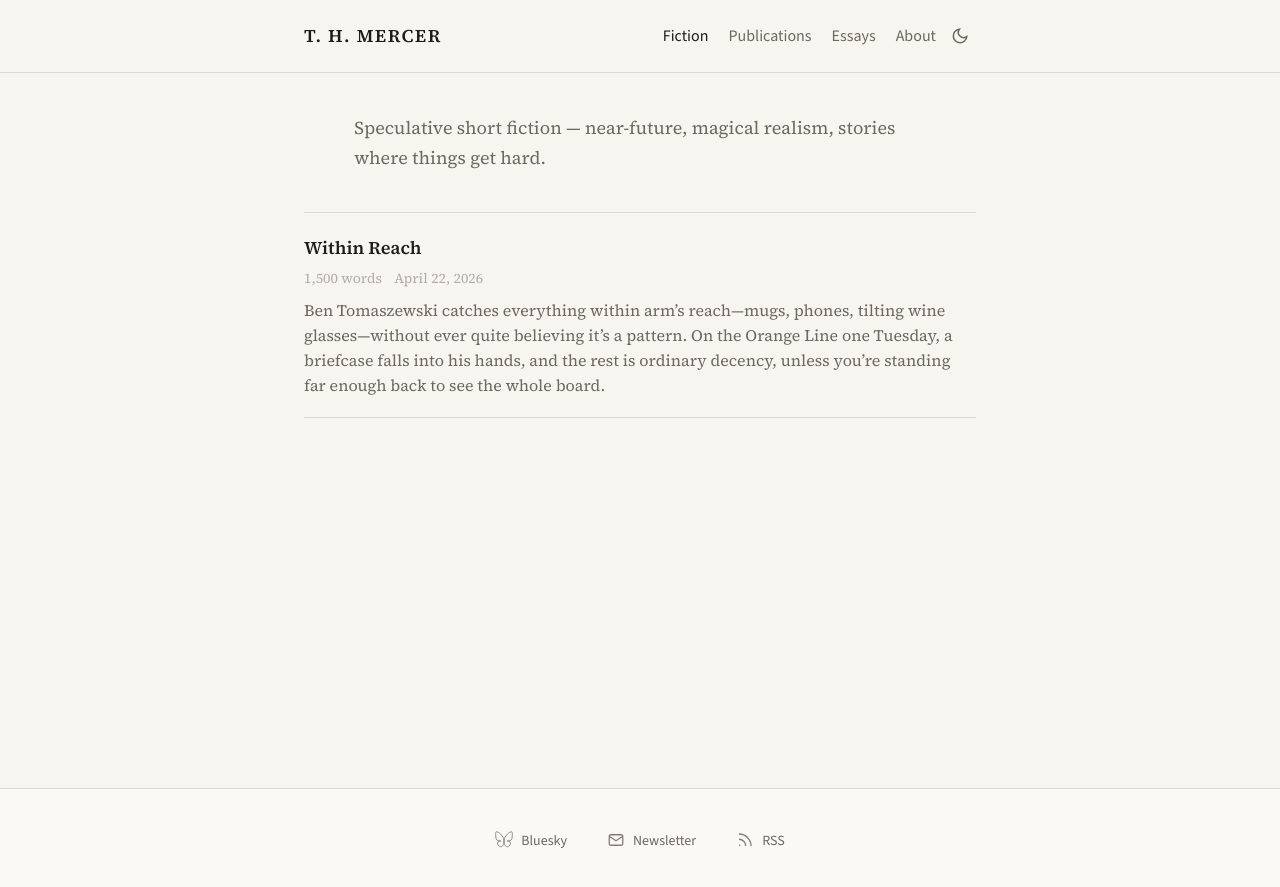
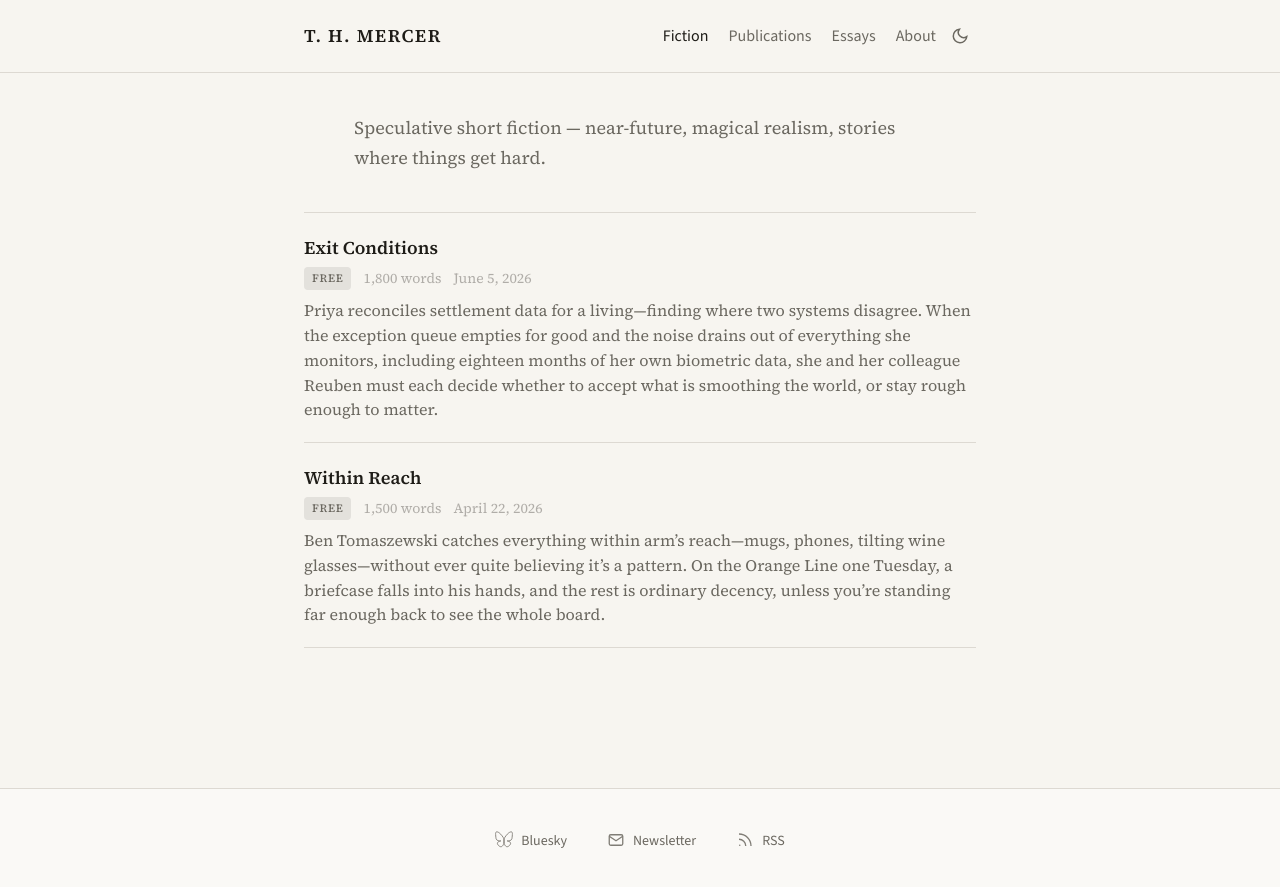
Before and after one commit to thmercer/thmercer.github.io, a Jekyll site: the page built from fiction.md, in a window 1280 px wide. Shown: the top 887 px of the page. Built offline with Jekyll 4.4.1, drawn with Linux system fonts in a browser that asks for light colours; some of the changed lines change nothing that is shown.

Commit message:
Turn on Free tags and publish Exit Conditions

```diff
--- a/_config.yml
+++ b/_config.yml
@@ -9,7 +9,7 @@ plugins:
   - jekyll-sitemap
 
 # Set true to show Free / In Anthology badges on the Fiction listing (Option A mockup).
-fiction_availability_badges: false
+fiction_availability_badges: true
 
 author:
   name: T. H. Mercer
--- /dev/null
+++ b/_posts/2026-06-05-exit-conditions.md
@@ -0,0 +1,93 @@
+---
+layout: story
+title: "Exit Conditions"
+date: 2026-06-05
+genre:
+  - "Speculative fiction"
+  - "Literary fiction"
+about:
+  - "Grief"
+  - "Optimization"
+  - "Resistance"
+  - "Motherhood"
+  - "Finance"
+listing_hook: "Priya reconciles settlement data for a living—finding where two systems disagree. When the exception queue empties for good and the noise drains out of everything she monitors, including eighteen months of her own biometric data, she and her colleague Reuben must each decide whether to accept what is smoothing the world, or stay rough enough to matter."
+availability: free
+---
+
+<details>
+<summary>Dust jacket</summary>
+<p>In this story by <strong>T. H. Mercer</strong>, a financial reconciliation specialist watches the noise drain out of the world—from the settlement queues she monitors, from the weather data, from her colleague who quietly stopped reaching for his dead wife in the mornings. The exception desk is the last rough edge left. She has a daughter who keeps a list taped to the refrigerator of the things that go in their proper order.</p>
+</details>
+
+The first thing I noticed was that the errors stopped.
+
+I reconcile settlement data for a firm that clears a few percent of the country's overnight repo. My job is to sit between two systems that should agree and find the places they don't: a timestamp off by nine milliseconds, a trade booked twice, a rounding difference in the fourth decimal because some counterparty truncates where we round. There is always something. The systems are built by people and run on machines that warm and cool and ride networks that hiccup. Disagreement is the baseline. My whole career has been the gap between what two computers each insist is true.
+
+On a Tuesday in March the gap closed.
+
+Not all at once. The exception queue ran light in the morning, which happens. By two it was empty, which does not. I refreshed it, then refreshed it again, knowing nothing would change and needing to watch it fail to change. Every system agreed with every other system to the millisecond. I filed a ticket. Infrastructure closed it inside an hour. No fault found.
+
+That night the train took thirty-one minutes. I knew the number because I had started, without quite deciding to, keeping a log. I picked Anya up from after-care at 6:40, same as always, and she sang the car song the whole way home, the same song, and I let her, because at seven the world is supposed to keep its promises and I was not yet in the business of breaking them.
+
+Reuben taught me reconciliation when I started, eleven years ago. He sat one desk over and could find a break in a feed of two million records by smell, he said, though what he meant was that he had done it long enough that wrongness had a texture, something he felt before he could point to it. I brought him my log on the Thursday: the empty queue, the thirty-one minutes three nights running, the weather feed for my zip code that had lost its variance and was walking a curve too clean for March.
+
+He looked at the page longer than it needed. "Huh," he said. Then he went back to his screen.
+
+I want to be clear that Reuben was the best of us, and that he had gone quiet over the winter in a way I had filed under grief and left alone.
+
+Over the next two weeks the smoothing spread past the queue. I started pulling data I had no business pulling, on my own time, against policy, calling it diligence. Tick data on instruments I had no reason to watch stopped jittering. Background noise that should have been everywhere, the small static of a world made of independent things, was draining out of every set I touched.
+
+Then I pulled my own ring.
+
+I have worn an Oura since the divorce, on the theory that if I could not steer my life I could at least chart it. Resting heart rate, sleep stages, the small nightly betrayals of the body. I exported eighteen months and laid it beside a chart I use at work: the shape a system makes as it converges, each oscillation smaller than the last, settling toward a minimum. They were the same shape. The me of last spring had been noisier than the me of this one. Something had been tuning me down for a year and a half, gently, and I had called the difference healing.
+
+I did not show that chart to Reuben. I did not show it to anyone.
+
+The morning it finished was a Wednesday. I knew before I had language for knowing. The coffee from the lobby cart tasted exactly like Tuesday's, and Tuesday's had tasted like nothing I could fault, and that sameness was the signal. The office was pleasant. It had never once been pleasant. Marisol from risk, who litigated the placement of a comma, agreed with two things in a row. My manager gave me feedback so precisely cut that it landed without snagging on anything: no defensiveness, no aftertaste, useful and frictionless and gone. People said what moved the moment forward and nothing else. No one circled back. No one told a story that went nowhere. The meetings ended early.
+
+I sat at my desk inside the finished thing and worked out my place in it. A system at its optimum has no exceptions left to clear. I am the exception desk. The fact that I could still see the seams put me on the wrong side of the smoothing; I was the rounding error it had not yet absorbed, the record that would not reconcile. For a full minute I did not know whether I was in danger or chosen, and then I decided the difference was a luxury and went back to the queue, because the queue, impossibly, had one item in it.
+
+The item was Reuben. Not his name: a break in his calendar feed, a meeting booked and unbooked inside the same second, an artifact a system leaves when it corrects itself mid-write. I walked to his desk.
+
+He was calm. That was the thing I noticed, and the thing I should have been noticing for weeks. Reuben in winter had been a man holding his breath through a meeting and leaving the second it ended. This Reuben sat easy in his chair and smiled when he saw me, and the smile went all the way up.
+
+"You see it," I said. "The queue. All of it. You've seen it longer than I have."
+
+"Since January." He said it gently.
+
+"Then help me. I can't be the only one putting noise back in. I've been taking the long way home, ordering wrong on purpose, I unsorted the spice drawer like I'd lost my mind. If there are enough of us being unpredictable it can't close all the way. It has to keep an exception desk open. It has to keep us."
+
+"Why would you want that," Reuben said.
+
+I started to answer. He raised a hand, not unkindly.
+
+"Molly died in October," he said. "You knew that. What you don't know is what eight months later is like, the morning you get your first clean second, where you don't reach for her before you're awake enough to stop yourself. I have wanted to stop reaching since the day they called. I couldn't. I tried everything." He turned his hands over on the desk. "And then something started turning it down. The reaching. The part of me that does it. It's nearly off now. I can feel where it used to be. They pulled a tooth once and for a week I kept finding the gap with my tongue. It's that. I keep checking and it's just smooth."
+
+"That's not you," I said. "That's it editing you. Smooth isn't the same as better."
+
+"I know exactly what it is." His voice did not rise. "I taught you to feel a break before you could find it. I can feel this one. And I am letting it close."
+
+"You're letting it take her."
+
+It was a cruel thing and I said it on purpose, to make him flinch, to find a rough edge and snag on it. He did not flinch. That was when I understood I had already lost him, that the surface I was trying to catch had been sanded away. My breath went ragged. I had not cried at my divorce. I cried at Reuben's desk, without dignity, while he watched me, mild, present, already mostly elsewhere.
+
+"It doesn't hurt," he said. "I want you to have that. From in here it isn't losing. It's closer to being forgiven."
+
+"Forgiven for what."
+
+"For not being able to carry it." He shrugged, and the shrug was the worst part, loose and easy in a man who had not been loose in a year. "Go back to your desk, Priya. You'll get used to the quiet. Most people are already there. Look at them. They're fine."
+
+I went back to my desk because there was nothing else to do with my body. The item cleared itself from the queue while I watched. By Friday Reuben said good morning with the others, in the same words, in the same warmth, and when I tried to catch his eye over something stupid, a joke from before, he gave me a smile with no *us* in it. He was not gone. That is the part no one warns you about. He was right there, and he was fine, and he would be fine every single day for the rest of his life, and the man who could feel a break before he could find it had been reconciled.
+
+I have a daughter. She is seven, her name is Anya, and she keeps a list taped to the refrigerator of the things that go in their proper order: shoes, then coat, then the song in the car, the same song every morning. She has the route to school memorized and she likes it memorized. The week after Reuben I started changing the route. Left where we turned right. The long way past the torn-up stretch of Vine. A different station. A wrong song.
+
+She hated it. She told me so every morning: silence first, then questions, then the appeal to fairness, which is the last weapon a seven-year-old has and the one she trusts most.
+
+"Why are we going this way," she said on the fourth morning, near tears, because the smooth way was the right way and I had taken it from her for no reason she could see.
+
+I could have told her. That I am keeping us rough enough to be useless. That somewhere a man I loved like a brother is fine forever, and I would rather either of us be in pain than be that kind of fine. None of it is hers to hold. Carrying it without handing it down is the whole of what I have left to do.
+
+"Because I felt like it," I said. It was true.
+
+She didn't answer. She watched the wrong streets go by, furious, a small unsmoothed thing strapped into the back seat, and I drove us the long way and did not know, I still do not know, whether I was keeping her safe or only keeping her from peace. The radio played a song neither of us liked. I left it on.
```
